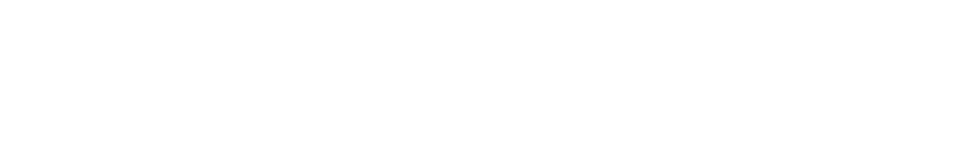
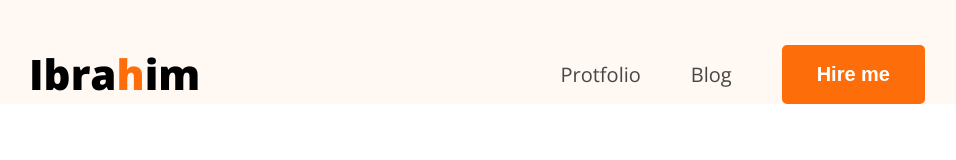
Before and after one commit to ibrahimmazumder15/protfolio, a plain HTML site: page index.html in a window 1280 px wide. Shown: the whole page, without its empty margins (163-1119 px from the left). Drawn offline with nearby package versions, Linux system fonts and the light colour scheme.

Commit message:
design navbar and styled accoding to design

```diff
--- a/index.html
+++ b/index.html
@@ -4,8 +4,26 @@
      <meta charset="UTF-8">
      <meta name="viewport" content="width=, initial-scale=1.0">
      <title>Ibrahim Mazumder Protfolio</title>
+     <link rel="preconnect" href="https://fonts.googleapis.com">
+<link rel="preconnect" href="https://fonts.gstatic.com" crossorigin>
+<link href="https://fonts.googleapis.com/css2?family=Open+Sans:ital,wght@0,300..800;1,300..800&display=swap" rel="stylesheet">
+<link rel="stylesheet" href="/styles/protfolio.css">
 </head>
-<body>
+<body class="font-open-sans">
+     <header>
+          <nav>
+               <div class="logo">
+                    <h2>Ibra<span class="color-orange">h</span>im</h2>
+               </div>
+               <ul class="menu">
+                    <li><a href="">Protfolio</a></li>
+                    <li><a href="">Blog</a></li>
+                    <li><button class="btn">Hire me</button></li>
+               </ul>
+          </nav>
+
+
+     </header>
 
 </body>
 </html>
--- /dev/null
+++ b/styles/protfolio.css
@@ -0,0 +1,55 @@
+*{
+     margin: 0;
+     padding: 0;
+     box-sizing: border-box;
+}
+/* shared style */
+.font-open-sans {
+  font-family: "Open Sans", sans-serif;
+  font-optical-sizing: auto;
+
+}
+.logo h2{
+     font-size: 42px;
+     font-weight: 900;
+}
+.color-orange{
+     color: #FD6E0A;
+}
+.btn{
+     background-color: #FD6E0A;
+     border: none;
+     padding: 18px 35px;
+     border-radius: 5px;
+     font-size: 20px;
+     font-weight: bold;
+     color: white;
+}
+/*main style*/
+header{
+     background-color: #FFF8F3;
+     padding-top: 45px;
+
+}
+
+nav{
+    width: 70%;
+    max-width: 1100px;
+    /*border: 1px solid red;*/
+     margin: 0px auto;
+     display: flex;
+     justify-content: space-between;
+
+}
+nav .menu{
+     display: flex;
+     list-style: none;
+     gap: 50px;
+     align-items: center;
+
+}
+nav .menu a{
+     font-size: 20px;
+     text-decoration: none;
+     color: #474747;
+}
```
